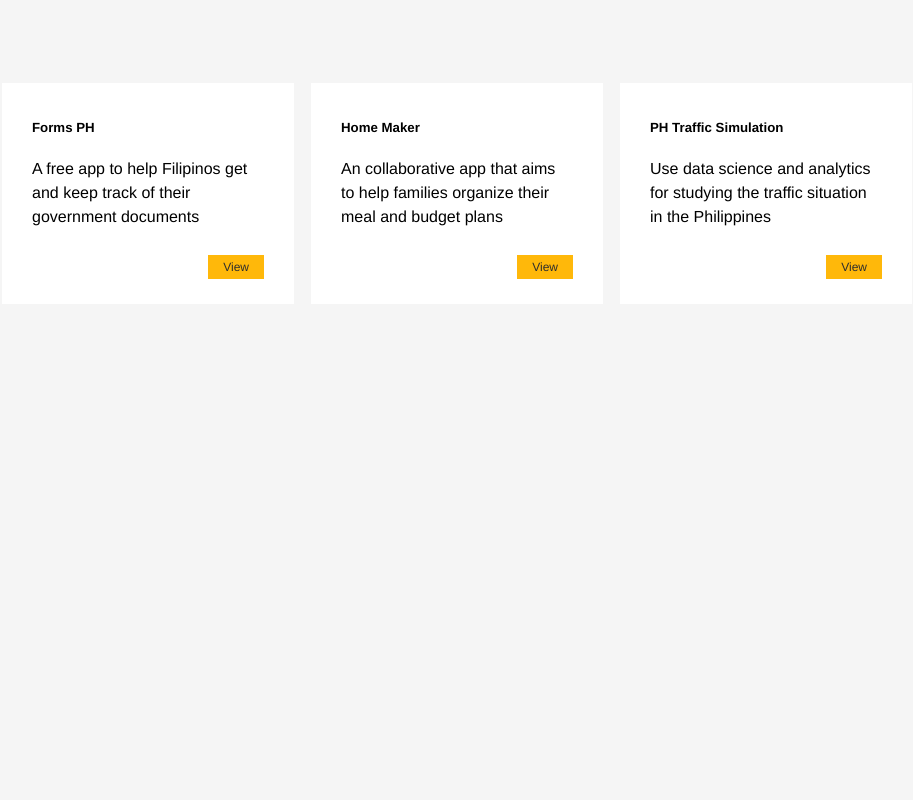
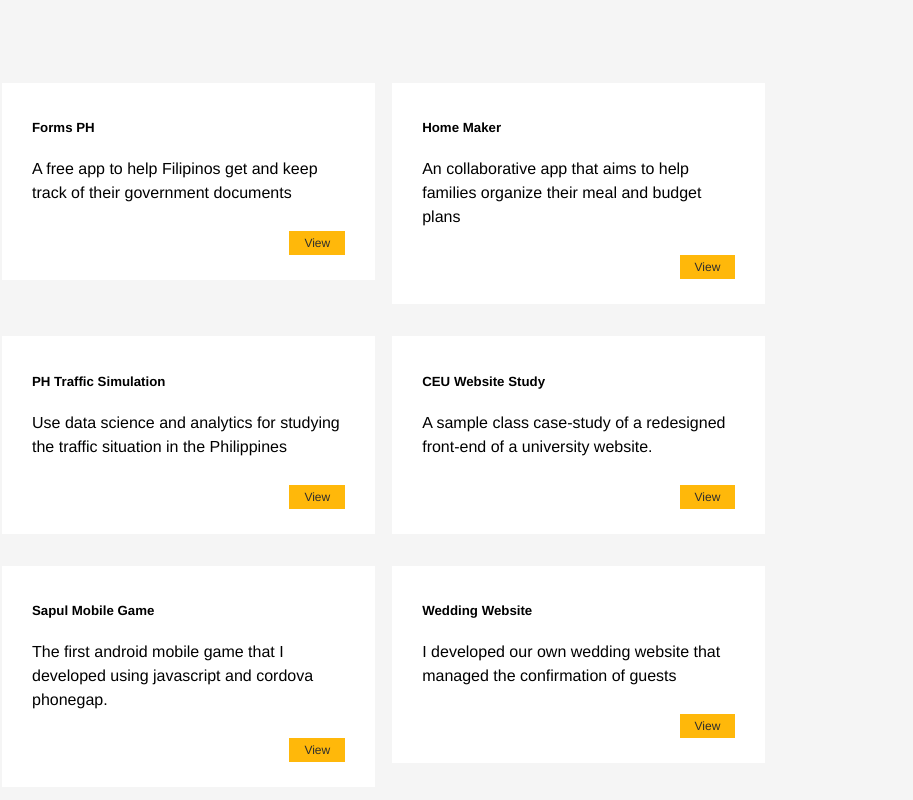
Before and after one commit to mens-rea/jmgalvarez.com, a plain HTML site: page index.html in a window 1280 px wide. Shown: the part 1768-2568 px from the top of the page, without its empty margins (59-972 px from the left). Drawn offline with Linux system fonts and the light colour scheme.

Commit message:
Adjust projects card

```diff
--- a/index.html
+++ b/index.html
@@ -83,6 +83,24 @@
             <p>Use data science and analytics for studying the traffic situation in the Philippines</p>
             <a href="https://github.com/mens-rea/traffic-simulation" target="_blank" class="view">View</a>
           </div>
+
+          <div class="card">
+            <h5>CEU Website Study</h5>
+            <p>A sample class case-study of a redesigned front-end of a university website.</p>
+            <a href="https://github.com/mens-rea/ceu-website-casestudy" target="_blank" class="view">View</a>
+          </div>
+
+          <div class="card">
+            <h5>Sapul Mobile Game</h5>
+            <p>The first android mobile game that I developed using javascript and cordova phonegap.</p>
+            <a href="https://github.com/mens-rea/Sapul" target="_blank" class="view">View</a>
+          </div>
+
+          <div class="card">
+            <h5>Wedding Website</h5>
+            <p>I developed our own wedding website that managed the confirmation of guests</p>
+            <a href="https://github.com/mens-rea/wedding-paoandjuanmig" target="_blank" class="view">View</a>
+          </div>
         </div>
       </div>
       <!-- <div id="contacts" class="section">
--- a/style.css
+++ b/style.css
@@ -155,7 +155,7 @@ body{
   font-family: "Helvetica";
   padding: 15px 30px;
   margin: 0px 15px 30px 0px;
-  width: 20%;
+  width: 27%;
 }
 .card a.view{
   background-color: #FFB80A;
```
